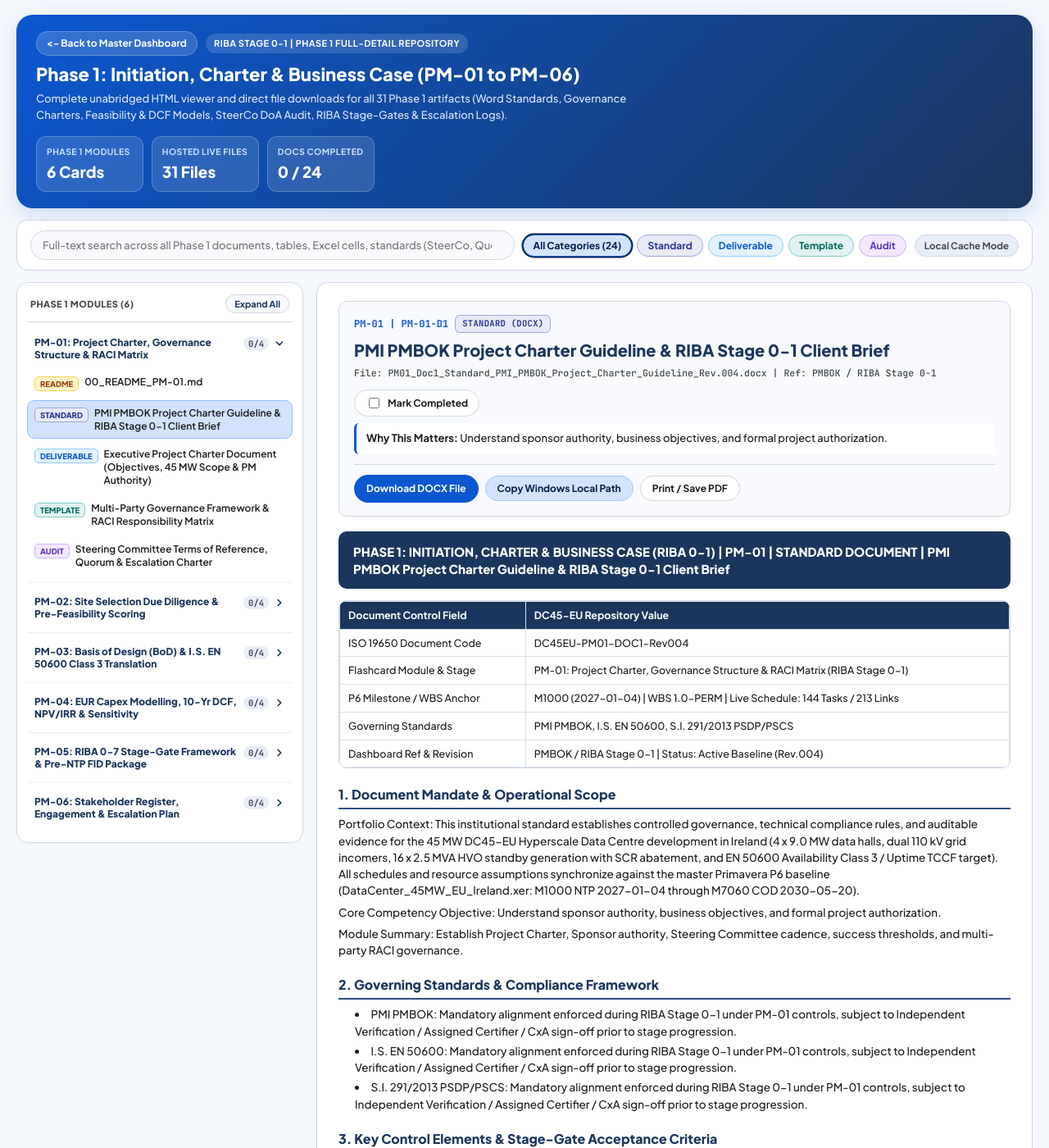
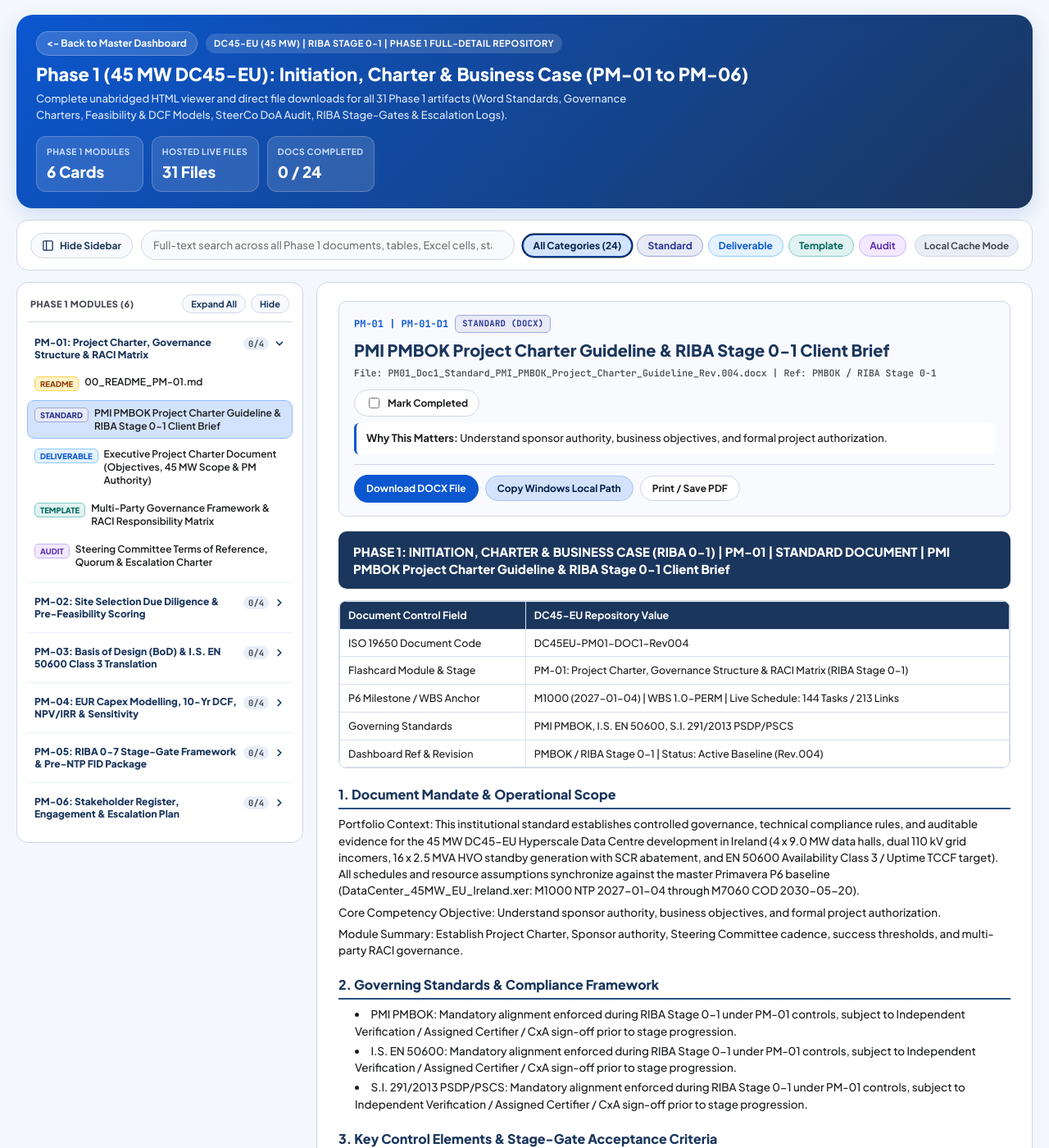
Before and after one commit to Qking232/Qking232.github.io, a Jekyll site: the page gogo/phase1/index.html, which Jekyll copies as it is, in a window 1280 px wide and 1400 px high. Shown: the whole window at 82% size. Built offline with Jekyll 4.4.1, drawn with Linux system fonts in a browser that asks for light colours.

Commit message:
Add persistent Hide/Show Sidebar toggle and 45MW hero label on phase1 reader (v20261112-17)

```diff
--- a/gogo/phase1/index.html
+++ b/gogo/phase1/index.html
@@ -8,7 +8,7 @@
   <link rel="preconnect" href="https://fonts.googleapis.com" />
   <link rel="preconnect" href="https://fonts.gstatic.com" crossorigin />
   <link href="https://fonts.googleapis.com/css2?family=JetBrains+Mono:wght@500;700&family=Plus+Jakarta+Sans:wght@500;600;700;800&display=swap" rel="stylesheet" />
-  <link rel="stylesheet" href="phase1.css?v=20261112-16" />
+  <link rel="stylesheet" href="phase1.css?v=20261112-17" />
 </head>
 <body>
   <div class="portal-shell">
@@ -16,9 +16,9 @@
       <div>
         <div class="hero-crumb-row">
           <a href="../index.html" class="back-link">&lt;- Back to Master Dashboard</a>
-          <span class="hero-tag">RIBA Stage 0-1 | Phase 1 Full-Detail Repository</span>
+          <span class="hero-tag">DC45-EU (45 MW) | RIBA Stage 0-1 | Phase 1 Full-Detail Repository</span>
         </div>
-        <h1>Phase 1: Initiation, Charter &amp; Business Case (PM-01 to PM-06)</h1>
+        <h1>Phase 1 (45 MW DC45-EU): Initiation, Charter &amp; Business Case (PM-01 to PM-06)</h1>
         <p>Complete unabridged HTML viewer and direct file downloads for all 31 Phase 1 artifacts (Word Standards, Governance Charters, Feasibility &amp; DCF Models, SteerCo DoA Audit, RIBA Stage-Gates &amp; Escalation Logs).</p>
       </div>
       <div class="hero-stats">
@@ -38,6 +38,10 @@
     </header>
 
     <section class="portal-toolbar" aria-label="Search and filter Phase 1 documents">
+      <button type="button" id="btn-toggle-sidebar" class="btn-sidebar-toggle" aria-controls="p1-sidebar" aria-expanded="true" title="Toggle module sidebar (shortcut: ])">
+        <svg width="15" height="15" viewBox="0 0 24 24" fill="none" stroke="currentColor" stroke-width="2.1" stroke-linecap="round" stroke-linejoin="round" aria-hidden="true"><rect x="3" y="3" width="18" height="18" rx="2"/><line x1="9" y1="3" x2="9" y2="21"/></svg>
+        <span class="sidebar-toggle-label">Hide Sidebar</span>
+      </button>
       <div class="search-wrap">
         <input type="search" id="p1-search" class="search-box" placeholder="Full-text search across all Phase 1 documents, tables, Excel cells, standards (SteerCo, Quorum, DCF, EN 50600, LNTP)..." />
       </div>
@@ -51,9 +55,14 @@
     </div>
   </div>
 
+  <button type="button" id="btn-floating-sidebar" class="floating-sidebar-btn" hidden aria-controls="p1-sidebar" title="Show Phase 1 sidebar (shortcut: ])">
+    <svg width="15" height="15" viewBox="0 0 24 24" fill="none" stroke="currentColor" stroke-width="2.2" stroke-linecap="round" stroke-linejoin="round" aria-hidden="true"><rect x="3" y="3" width="18" height="18" rx="2"/><line x1="9" y1="3" x2="9" y2="21"/></svg>
+    <span>Show Sidebar</span>
+  </button>
+
   <div id="toast" class="toast" role="status" aria-live="polite"></div>
-  <script src="../supabase-sync.js?v=20261112-16"></script>
-  <script src="phase1-data.js?v=20261112-16"></script>
-  <script src="phase1.js?v=20261112-16"></script>
+  <script src="../supabase-sync.js?v=20261112-17"></script>
+  <script src="phase1-data.js?v=20261112-17"></script>
+  <script src="phase1.js?v=20261112-17"></script>
 </body>
 </html>
--- a/gogo/phase1/phase1.css
+++ b/gogo/phase1/phase1.css
@@ -254,12 +254,79 @@ body {
 }
 
 /* Split Reader Grid */
+.btn-sidebar-toggle {
+  display: inline-flex;
+  align-items: center;
+  gap: 7px;
+  padding: 7px 13px;
+  border-radius: var(--radius-pill);
+  border: 1px solid var(--md-outline-variant);
+  background: var(--md-surface-low);
+  color: var(--md-navy);
+  font-family: inherit;
+  font-size: 12px;
+  font-weight: 700;
+  cursor: pointer;
+  white-space: nowrap;
+  transition: background 140ms ease, border-color 140ms ease, color 140ms ease;
+}
+
+.btn-sidebar-toggle:hover {
+  background: var(--md-surface-high);
+  border-color: var(--md-primary);
+}
+
+.btn-sidebar-toggle.is-hidden-state {
+  background: var(--md-primary-container);
+  color: var(--md-on-primary-container);
+  border-color: var(--md-primary);
+}
+
 .reader-layout {
   margin-top: 14px;
   display: grid;
   grid-template-columns: 350px minmax(0, 1fr);
   gap: 16px;
   align-items: start;
+}
+
+.reader-layout.is-sidebar-hidden {
+  grid-template-columns: minmax(0, 1fr);
+}
+
+.reader-layout.is-sidebar-hidden .sidebar-nav {
+  display: none;
+}
+
+.floating-sidebar-btn {
+  position: fixed;
+  left: 20px;
+  bottom: 20px;
+  z-index: 40;
+  display: inline-flex;
+  align-items: center;
+  gap: 7px;
+  padding: 9px 15px;
+  border-radius: var(--radius-pill);
+  border: 1px solid var(--md-primary);
+  background: var(--md-primary);
+  color: var(--md-on-primary);
+  font-family: inherit;
+  font-size: 12.5px;
+  font-weight: 700;
+  cursor: pointer;
+  box-shadow: 0 6px 18px rgba(11, 87, 208, 0.28);
+  transition: transform 140ms ease, background 140ms ease;
+}
+
+.floating-sidebar-btn:hover {
+  background: var(--md-navy);
+  border-color: var(--md-navy);
+  transform: translateY(-1px);
+}
+
+.floating-sidebar-btn[hidden] {
+  display: none;
 }
 
 .sidebar-nav {
@@ -281,6 +348,12 @@ body {
   padding: 2px 4px 10px;
   margin-bottom: 10px;
   border-bottom: 1px solid var(--md-outline-variant);
+}
+
+.sidebar-controls-actions {
+  display: inline-flex;
+  align-items: center;
+  gap: 6px;
 }
 
 .sidebar-controls-label {
@@ -698,7 +771,7 @@ table.detail-table tr td.cell-warn {
 }
 
 @media print {
-  .portal-toolbar, .sidebar-nav, .doc-action-bar, .back-link { display: none !important; }
+  .portal-toolbar, .sidebar-nav, .floating-sidebar-btn, .doc-action-bar, .back-link { display: none !important; }
   .reader-layout { display: block; }
   .doc-pane { border: none; padding: 0; }
 }
--- a/gogo/phase1/phase1.js
+++ b/gogo/phase1/phase1.js
@@ -4,6 +4,7 @@
 
   const STORAGE_KEY = 'dc36_eu_ireland_tracker_v1';
   const PROFILE_STORAGE_KEY = 'dc36_eu_profile_id_v1';
+  const SIDEBAR_STORAGE_KEY = 'dc45_phase1_sidebar_hidden';
   const LOCAL_REPO_ROOT = 'G:\\My Drive\\7. AI\\DataCenter_EU_Ireland\\';
   const DATA = window.PHASE1_PORTAL_DATA || { modules: [], masterWorkbooks: {} };
 
@@ -13,7 +14,37 @@
   let catFilter = 'ALL';
   let searchQuery = '';
   let cloudReady = false;
+  let sidebarHidden = localStorage.getItem(SIDEBAR_STORAGE_KEY) === 'true';
   const expandedModules = {};
+
+  function applySidebarVisibility() {
+    const layout = document.querySelector('.reader-layout');
+    const sidebar = document.getElementById('p1-sidebar');
+    const toggleBtn = document.getElementById('btn-toggle-sidebar');
+    const floatBtn = document.getElementById('btn-floating-sidebar');
+
+    if (layout) layout.classList.toggle('is-sidebar-hidden', sidebarHidden);
+    if (sidebar) sidebar.setAttribute('aria-hidden', sidebarHidden ? 'true' : 'false');
+    if (toggleBtn) {
+      toggleBtn.setAttribute('aria-expanded', sidebarHidden ? 'false' : 'true');
+      toggleBtn.classList.toggle('is-hidden-state', sidebarHidden);
+      const lbl = toggleBtn.querySelector('.sidebar-toggle-label');
+      if (lbl) lbl.textContent = sidebarHidden ? 'Show Sidebar' : 'Hide Sidebar';
+    }
+    if (floatBtn) {
+      floatBtn.hidden = !sidebarHidden;
+    }
+  }
+
+  function setSidebarHidden(nextHidden) {
+    sidebarHidden = Boolean(nextHidden);
+    try {
+      localStorage.setItem(SIDEBAR_STORAGE_KEY, sidebarHidden ? 'true' : 'false');
+    } catch {
+      // Ignore storage quota errors
+    }
+    applySidebarVisibility();
+  }
 
   function getActiveModuleId() {
     const m = /^PM-\d+/.exec(activeDocId);
@@ -137,6 +168,7 @@
     host.querySelectorAll('.chip').forEach(btn => {
       btn.onclick = () => {
         catFilter = btn.dataset.catVal;
+        if (sidebarHidden) setSidebarHidden(false);
         renderChips();
         renderSidebar();
       };
@@ -202,11 +234,19 @@
     const controlsHtml = `
       <div class="sidebar-controls">
         <span class="sidebar-controls-label">Phase 1 Modules (${mods.length})</span>
-        <button type="button" id="btn-toggle-all" class="sidebar-all-btn">${allExpanded ? 'Collapse All' : 'Expand All'}</button>
+        <div class="sidebar-controls-actions">
+          <button type="button" id="btn-toggle-all" class="sidebar-all-btn">${allExpanded ? 'Collapse All' : 'Expand All'}</button>
+          <button type="button" id="btn-sidebar-hide" class="sidebar-all-btn" title="Hide sidebar (shortcut: ])">Hide</button>
+        </div>
       </div>
     `;
 
     host.innerHTML = controlsHtml + (html || '<div style="padding:12px;font-size:13px;">No Phase 1 documents match current search or filter.</div>');
+
+    const hideSidebarBtn = document.getElementById('btn-sidebar-hide');
+    if (hideSidebarBtn) {
+      hideSidebarBtn.onclick = () => setSidebarHidden(true);
+    }
 
     const toggleAllBtn = document.getElementById('btn-toggle-all');
     if (toggleAllBtn) {
@@ -475,10 +515,34 @@
 
   document.addEventListener('DOMContentLoaded', () => {
     resolveInitialTarget();
+    applySidebarVisibility();
+
+    const toggleBtn = document.getElementById('btn-toggle-sidebar');
+    if (toggleBtn) {
+      toggleBtn.onclick = () => setSidebarHidden(!sidebarHidden);
+    }
+
+    const floatBtn = document.getElementById('btn-floating-sidebar');
+    if (floatBtn) {
+      floatBtn.onclick = () => setSidebarHidden(false);
+    }
+
+    document.addEventListener('keydown', e => {
+      const tag = (e.target && e.target.tagName) || '';
+      if (tag === 'INPUT' || tag === 'TEXTAREA' || (e.target && e.target.isContentEditable)) return;
+      if (e.key === ']' || e.key === '\\') {
+        e.preventDefault();
+        setSidebarHidden(!sidebarHidden);
+      }
+    });
+
     const sBox = document.getElementById('p1-search');
     if (sBox) {
       sBox.addEventListener('input', e => {
         searchQuery = e.target.value;
+        if (searchQuery.trim() && sidebarHidden) {
+          setSidebarHidden(false);
+        }
         renderSidebar();
       });
     }
```
